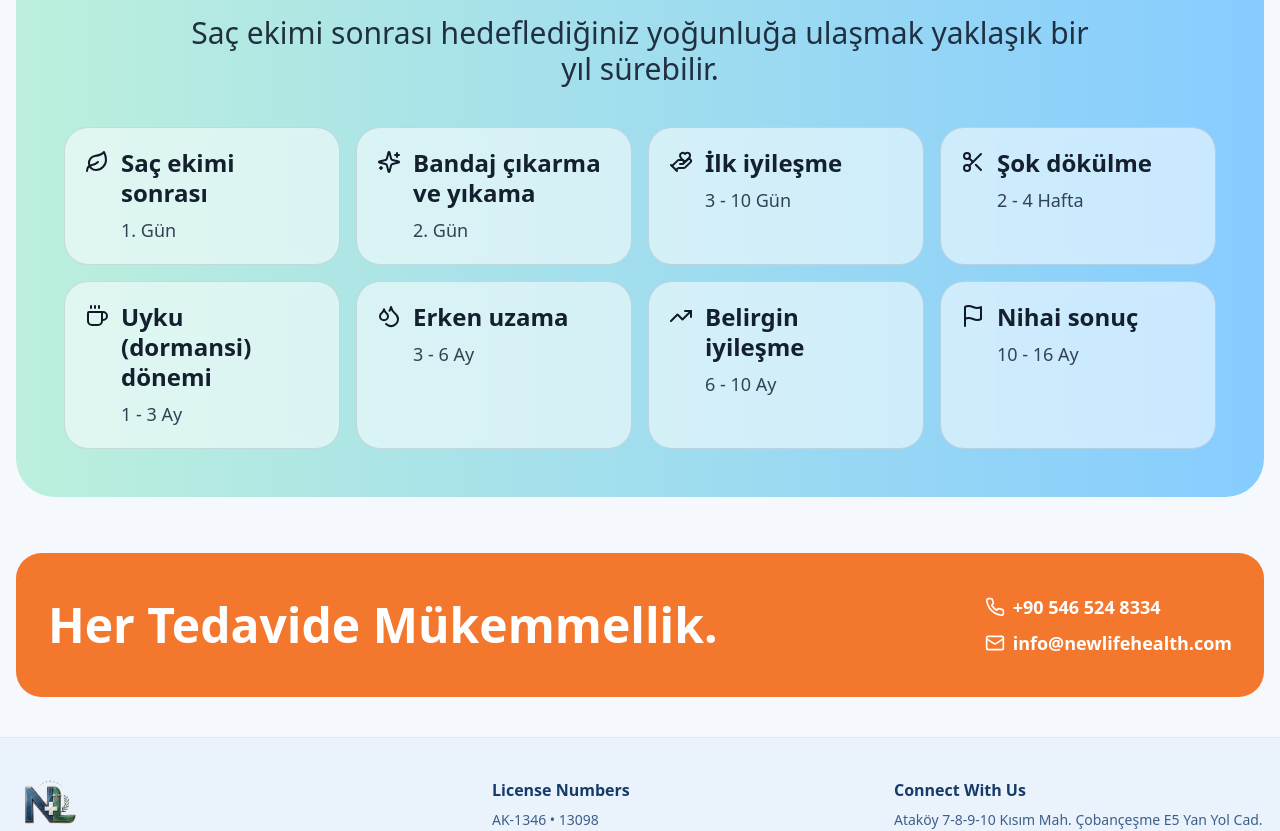
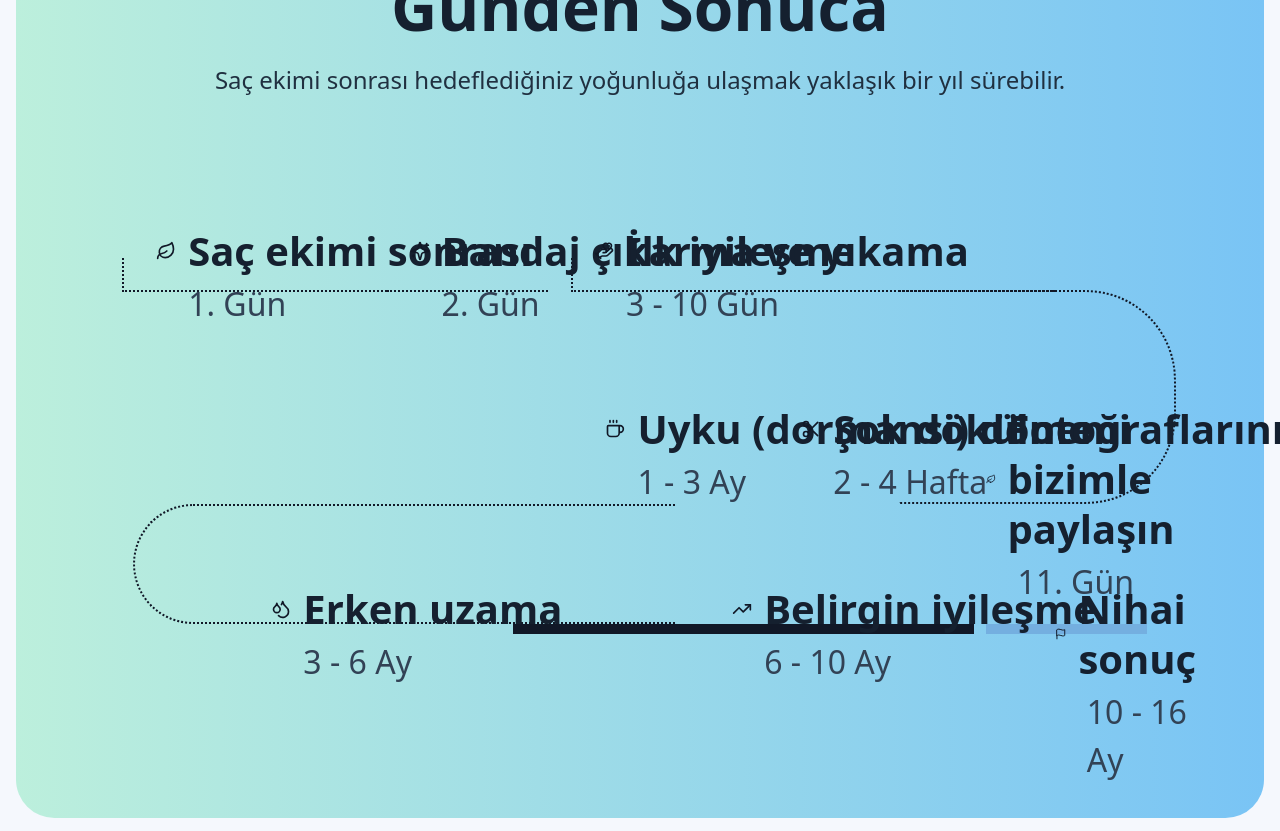
Before and after one commit to ibrahimtkmz/newlifehealth, a Next.js app: page / in a window 1280 px wide. Shown: the part 4560-5391 px from the top of the page. Built offline with nearby package versions, Linux system fonts and the light colour scheme.

Commit message:
Redesign hair transplant timeline section to match provided layout

```diff
--- a/app/page.jsx
+++ b/app/page.jsx
@@ -157,6 +157,8 @@ const content = {
     ],
     timelineTitle: "Saç Ekimi Zaman Çizelgesi: 1. Günden Sonuca",
     timelineSubtitle: "Saç ekimi sonrası hedeflediğiniz yoğunluğa ulaşmak yaklaşık bir yıl sürebilir.",
+    timelineShareTitle: "Fotoğraflarınızı bizimle paylaşın",
+    timelineShareDay: "11. Gün",
     timelineItems: [
       ["Saç ekimi sonrası", "1. Gün", "leaf"],
       ["Bandaj çıkarma ve yıkama", "2. Gün", "sparkles"],
@@ -288,6 +290,8 @@ const content = {
     ],
     timelineTitle: "Hair Transplant Timeline: Day 1 To Final Results",
     timelineSubtitle: "With hair transplants it can take approximately a year to get a nice new head of hair of the density you want.",
+    timelineShareTitle: "Share your photos with us",
+    timelineShareDay: "Day 11",
     timelineItems: [
       ["After your hair transplant", "Day 1", "leaf"],
       ["Bandage removal and washing", "Day 2", "sparkles"],
@@ -419,6 +423,8 @@ const content = {
     ],
     timelineTitle: "Этапы пересадки волос: с 1-го дня до результата",
     timelineSubtitle: "После пересадки может потребоваться около года, чтобы получить желаемую густоту волос.",
+    timelineShareTitle: "Поделитесь фото с нами",
+    timelineShareDay: "11-й день",
     timelineItems: [
       ["Сразу после пересадки", "День 1", "leaf"],
       ["Снятие повязки и мытье", "День 2", "sparkles"],
@@ -913,24 +919,170 @@ export default function HomePage() {
       </section>
 
       <section className="mx-auto w-full max-w-[1280px] px-4 pb-14">
-        <div className="rounded-[2.4rem] bg-gradient-to-r from-[#bcefdc] to-[#86ccff] px-6 py-12 text-[#15202f] md:px-12">
-          <h2 className="text-center text-3xl font-bold leading-tight md:text-6xl">{t.timelineTitle}</h2>
-          <p className="mx-auto mt-4 max-w-[920px] text-center text-lg text-[#203040] md:text-3xl">{t.timelineSubtitle}</p>
-          <div className="mt-10 grid gap-4 md:grid-cols-2 xl:grid-cols-4">
+        <div className="rounded-[2.4rem] bg-gradient-to-r from-[#bcefdc] to-[#79c4f5] px-6 py-12 text-[#15202f] md:px-12 md:py-14">
+          <h2 className="text-center text-3xl font-bold leading-tight md:text-[64px]">{t.timelineTitle}</h2>
+          <p className="mx-auto mt-4 max-w-[920px] text-center text-lg text-[#203040] md:text-2xl md:leading-snug">{t.timelineSubtitle}</p>
+
+          <div className="mt-12 space-y-12 md:hidden">
             {t.timelineItems.map(([title, duration, icon]) => {
               const IconComponent = timelineIcons[icon] ?? CircleHelp;
               return (
-                <article key={`${title}-${duration}`} className="rounded-3xl border border-[#0f172a1f] bg-[#ffffff8c] p-5 backdrop-blur-sm">
+                <article key={`${title}-${duration}`} className="rounded-2xl border border-[#0f172a24] bg-[#ffffff2e] p-4">
                   <div className="flex items-start gap-3">
-                    <IconComponent className="mt-0.5 h-6 w-6 shrink-0 text-[#111827]" />
+                    <IconComponent className="mt-0.5 h-5 w-5 shrink-0 text-[#111827]" />
                     <div>
                       <h3 className="text-2xl font-semibold leading-tight">{title}</h3>
-                      <p className="mt-2 text-lg text-[#324255]">{duration}</p>
+                      <p className="mt-1 text-xl text-[#324255]">{duration}</p>
                     </div>
                   </div>
                 </article>
               );
             })}
+          </div>
+
+          <div className="relative mt-14 hidden min-h-[610px] md:block">
+            <div className="absolute left-[5%] top-[106px] h-[34px] w-[23%] border-l-2 border-b-2 border-dotted border-[#111827]" />
+            <div className="absolute left-[28%] top-[138px] w-[14%] border-b-2 border-dotted border-[#111827]" />
+            <div className="absolute left-[44%] top-[106px] h-[34px] w-[42%] border-l-2 border-b-2 border-dotted border-[#111827]" />
+            <div className="absolute right-[3.5%] top-[138px] h-[214px] w-[24%] rounded-r-[90px] border-r-2 border-y-2 border-dotted border-[#111827]" />
+            <div className="absolute left-[6%] top-[352px] h-[120px] w-[47%] rounded-l-[75px] border-l-2 border-y-2 border-dotted border-[#111827]" />
+            <div className="absolute left-[39%] top-[472px] w-[40%] border-b-[10px] border-[#111827]" />
+            <div className="absolute left-[80%] top-[472px] w-[14%] border-b-[10px] border-[#74afe0]" />
+
+            <div className="absolute left-[8%] top-[74px]">
+              {(() => {
+                const IconComponent = timelineIcons[t.timelineItems[0][2]] ?? CircleHelp;
+                return (
+                  <article>
+                    <div className="flex items-center gap-3">
+                      <IconComponent className="h-5 w-5 text-[#111827]" />
+                      <h3 className="text-[22px] lg:text-[40px] font-semibold leading-tight">{t.timelineItems[0][0]}</h3>
+                    </div>
+                    <p className="ml-8 mt-1 text-[19px] lg:text-[32px] text-[#324255]">{t.timelineItems[0][1]}</p>
+                  </article>
+                );
+              })()}
+            </div>
+
+            <div className="absolute left-[30%] top-[74px]">
+              {(() => {
+                const IconComponent = timelineIcons[t.timelineItems[1][2]] ?? CircleHelp;
+                return (
+                  <article>
+                    <div className="flex items-center gap-3">
+                      <IconComponent className="h-5 w-5 text-[#111827]" />
+                      <h3 className="text-[22px] lg:text-[40px] font-semibold leading-tight">{t.timelineItems[1][0]}</h3>
+                    </div>
+                    <p className="ml-8 mt-1 text-[19px] lg:text-[32px] text-[#324255]">{t.timelineItems[1][1]}</p>
+                  </article>
+                );
+              })()}
+            </div>
+
+            <div className="absolute left-[46%] top-[74px]">
+              {(() => {
+                const IconComponent = timelineIcons[t.timelineItems[2][2]] ?? CircleHelp;
+                return (
+                  <article>
+                    <div className="flex items-center gap-3">
+                      <IconComponent className="h-5 w-5 text-[#111827]" />
+                      <h3 className="text-[22px] lg:text-[40px] font-semibold leading-tight">{t.timelineItems[2][0]}</h3>
+                    </div>
+                    <p className="ml-8 mt-1 text-[19px] lg:text-[32px] text-[#324255]">{t.timelineItems[2][1]}</p>
+                  </article>
+                );
+              })()}
+            </div>
+
+            <div className="absolute left-[47%] top-[252px]">
+              {(() => {
+                const IconComponent = timelineIcons[t.timelineItems[4][2]] ?? CircleHelp;
+                return (
+                  <article>
+                    <div className="flex items-center gap-3">
+                      <IconComponent className="h-5 w-5 text-[#111827]" />
+                      <h3 className="text-[22px] lg:text-[40px] font-semibold leading-tight">{t.timelineItems[4][0]}</h3>
+                    </div>
+                    <p className="ml-8 mt-1 text-[19px] lg:text-[32px] text-[#324255]">{t.timelineItems[4][1]}</p>
+                  </article>
+                );
+              })()}
+            </div>
+
+            <div className="absolute left-[64%] top-[252px]">
+              {(() => {
+                const IconComponent = timelineIcons[t.timelineItems[3][2]] ?? CircleHelp;
+                return (
+                  <article>
+                    <div className="flex items-center gap-3">
+                      <IconComponent className="h-5 w-5 text-[#111827]" />
+                      <h3 className="text-[22px] lg:text-[40px] font-semibold leading-tight">{t.timelineItems[3][0]}</h3>
+                    </div>
+                    <p className="ml-8 mt-1 text-[19px] lg:text-[32px] text-[#324255]">{t.timelineItems[3][1]}</p>
+                  </article>
+                );
+              })()}
+            </div>
+
+            <div className="absolute left-[80%] top-[252px]">
+              {(() => {
+                const IconComponent = timelineIcons[t.timelineItems[0][2]] ?? CircleHelp;
+                return (
+                  <article>
+                    <div className="flex items-center gap-3">
+                      <IconComponent className="h-5 w-5 text-[#111827]" />
+                      <h3 className="text-[22px] lg:text-[40px] font-semibold leading-tight">{t.timelineShareTitle}</h3>
+                    </div>
+                    <p className="ml-8 mt-1 text-[19px] lg:text-[32px] text-[#324255]">{t.timelineShareDay}</p>
+                  </article>
+                );
+              })()}
+            </div>
+
+            <div className="absolute left-[18%] top-[432px]">
+              {(() => {
+                const IconComponent = timelineIcons[t.timelineItems[5][2]] ?? CircleHelp;
+                return (
+                  <article>
+                    <div className="flex items-center gap-3">
+                      <IconComponent className="h-5 w-5 text-[#111827]" />
+                      <h3 className="text-[22px] lg:text-[40px] font-semibold leading-tight">{t.timelineItems[5][0]}</h3>
+                    </div>
+                    <p className="ml-8 mt-1 text-[19px] lg:text-[32px] text-[#324255]">{t.timelineItems[5][1]}</p>
+                  </article>
+                );
+              })()}
+            </div>
+
+            <div className="absolute left-[58%] top-[432px]">
+              {(() => {
+                const IconComponent = timelineIcons[t.timelineItems[6][2]] ?? CircleHelp;
+                return (
+                  <article>
+                    <div className="flex items-center gap-3">
+                      <IconComponent className="h-5 w-5 text-[#111827]" />
+                      <h3 className="text-[22px] lg:text-[40px] font-semibold leading-tight">{t.timelineItems[6][0]}</h3>
+                    </div>
+                    <p className="ml-8 mt-1 text-[19px] lg:text-[32px] text-[#324255]">{t.timelineItems[6][1]}</p>
+                  </article>
+                );
+              })()}
+            </div>
+
+            <div className="absolute left-[86%] top-[432px]">
+              {(() => {
+                const IconComponent = timelineIcons[t.timelineItems[7][2]] ?? CircleHelp;
+                return (
+                  <article>
+                    <div className="flex items-center gap-3">
+                      <IconComponent className="h-5 w-5 text-[#111827]" />
+                      <h3 className="text-[22px] lg:text-[40px] font-semibold leading-tight">{t.timelineItems[7][0]}</h3>
+                    </div>
+                    <p className="ml-8 mt-1 text-[19px] lg:text-[32px] text-[#324255]">{t.timelineItems[7][1]}</p>
+                  </article>
+                );
+              })()}
+            </div>
           </div>
         </div>
       </section>
```
